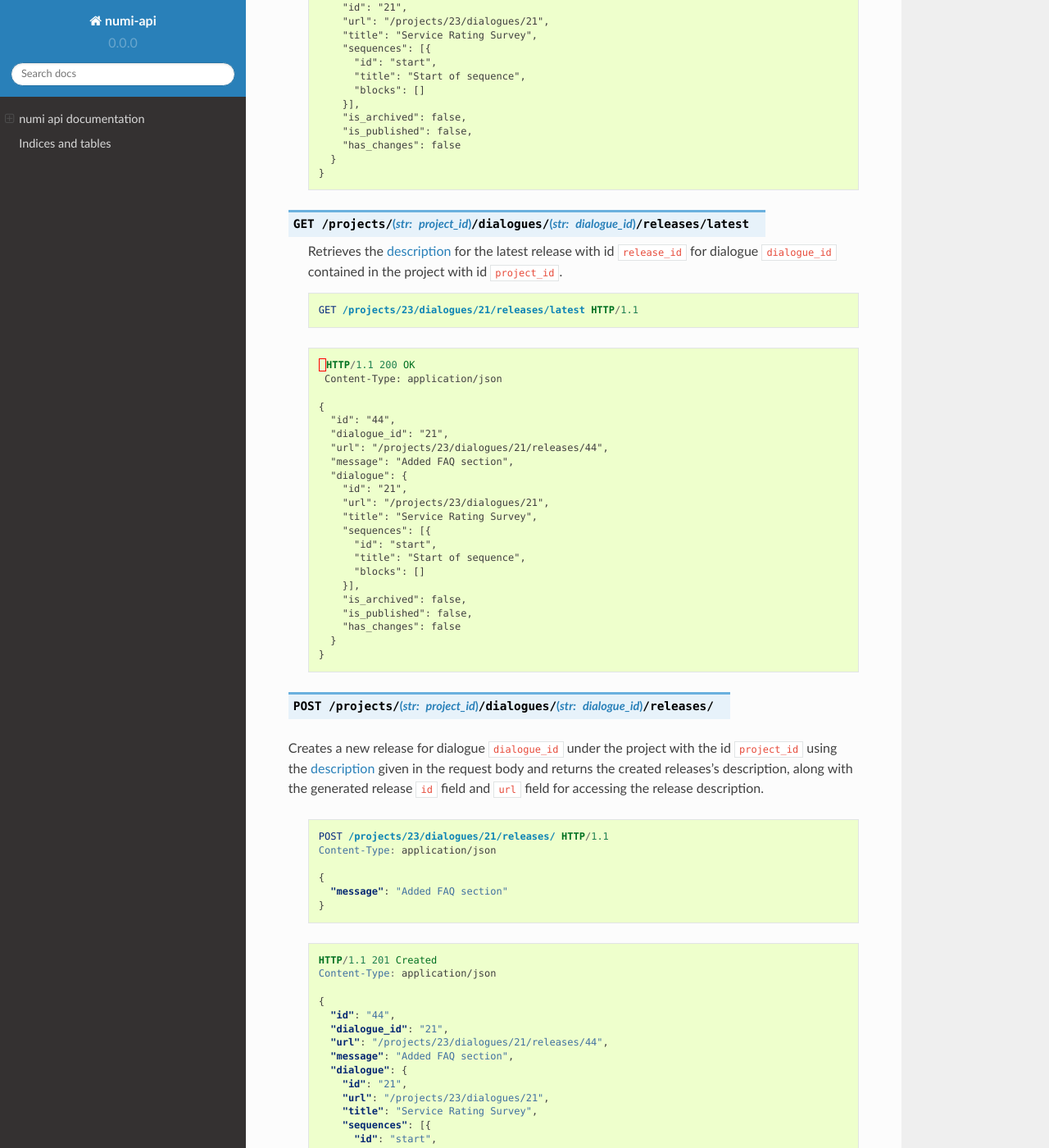
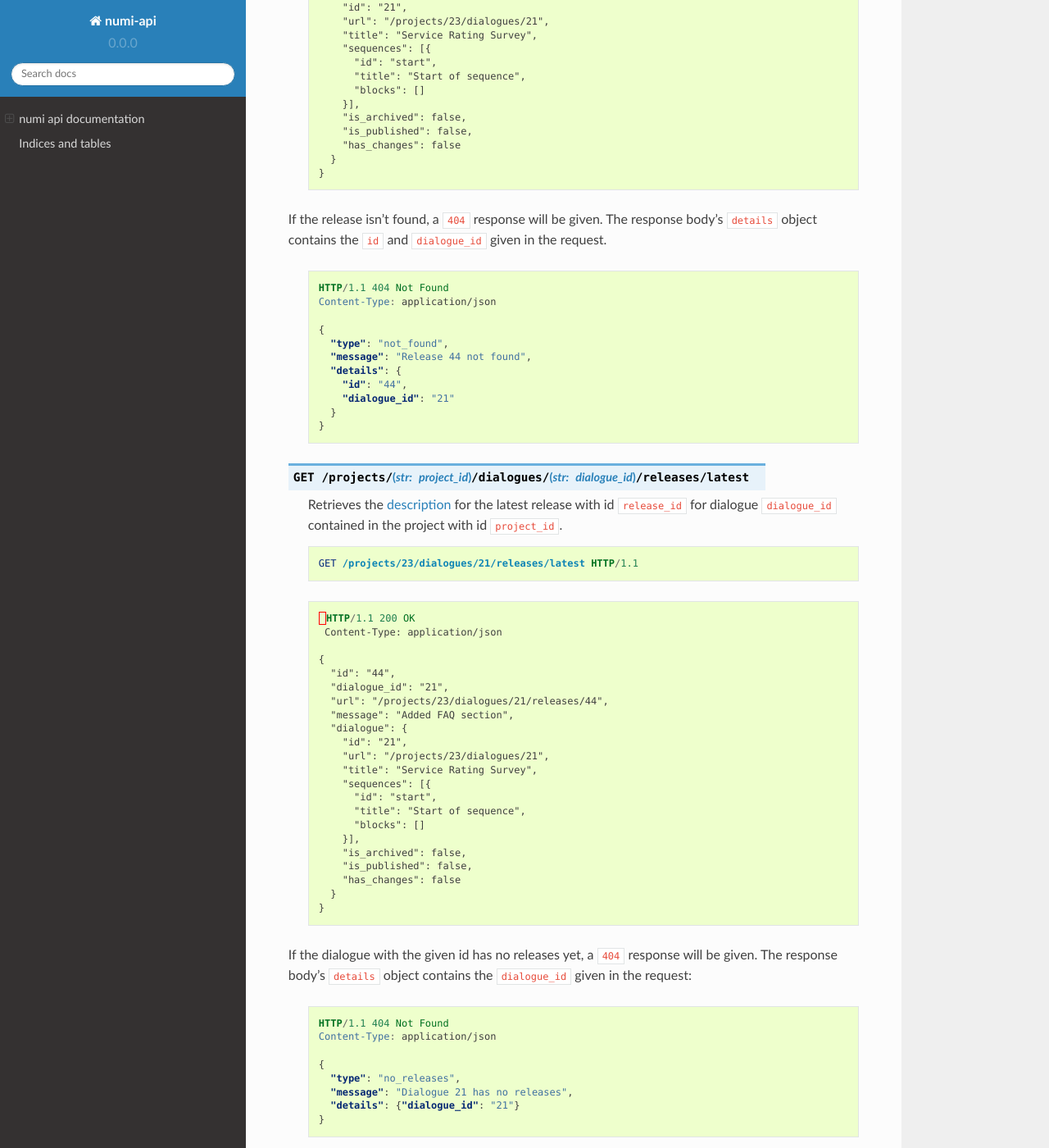
Before and after one commit to praekelt/numi-api, a Sphinx documentation site: the page built from docs/index.rst, in a window 1280 px wide and 1400 px high, scrolled down 9521 px. Shown: the whole window at 82% size. Built offline with Sphinx 7.4.7 and the Read the Docs theme 2.0.0, drawn with Linux system fonts in a browser that asks for light colours.

Commit message:
Document 404 cases for release endpoints

```diff
--- a/docs/index.rst
+++ b/docs/index.rst
@@ -535,6 +535,22 @@ Releases
       }
     }
 
+If the release isn't found, a ``404`` response will be given. The response body's ``details`` object contains the ``id`` and ``dialogue_id`` given in the request.
+
+  .. sourcecode:: http
+
+     HTTP/1.1 404 Not Found
+     Content-Type: application/json
+
+     {
+       "type": "not_found",
+       "message": "Release 44 not found",
+       "details": {
+         "id": "44",
+         "dialogue_id": "21"
+       }
+     }
+
 .. http:get:: /projects/(str:project_id)/dialogues/(str:dialogue_id)/releases/latest
 
   Retrieves the :ref:`description <data-releases>` for the latest release with id
@@ -569,6 +585,19 @@ Releases
         "has_changes": false
       }
     }
+
+If the dialogue with the given id has no releases yet, a ``404`` response will be given. The response body's ``details`` object contains the ``dialogue_id`` given in the request:
+
+  .. sourcecode:: http
+
+     HTTP/1.1 404 Not Found
+     Content-Type: application/json
+
+     {
+       "type": "no_releases",
+       "message": "Dialogue 21 has no releases",
+       "details": {"dialogue_id": "21"}
+     }
 
 .. http:post:: /projects/(str:project_id)/dialogues/(str:dialogue_id)/releases/
 
```
